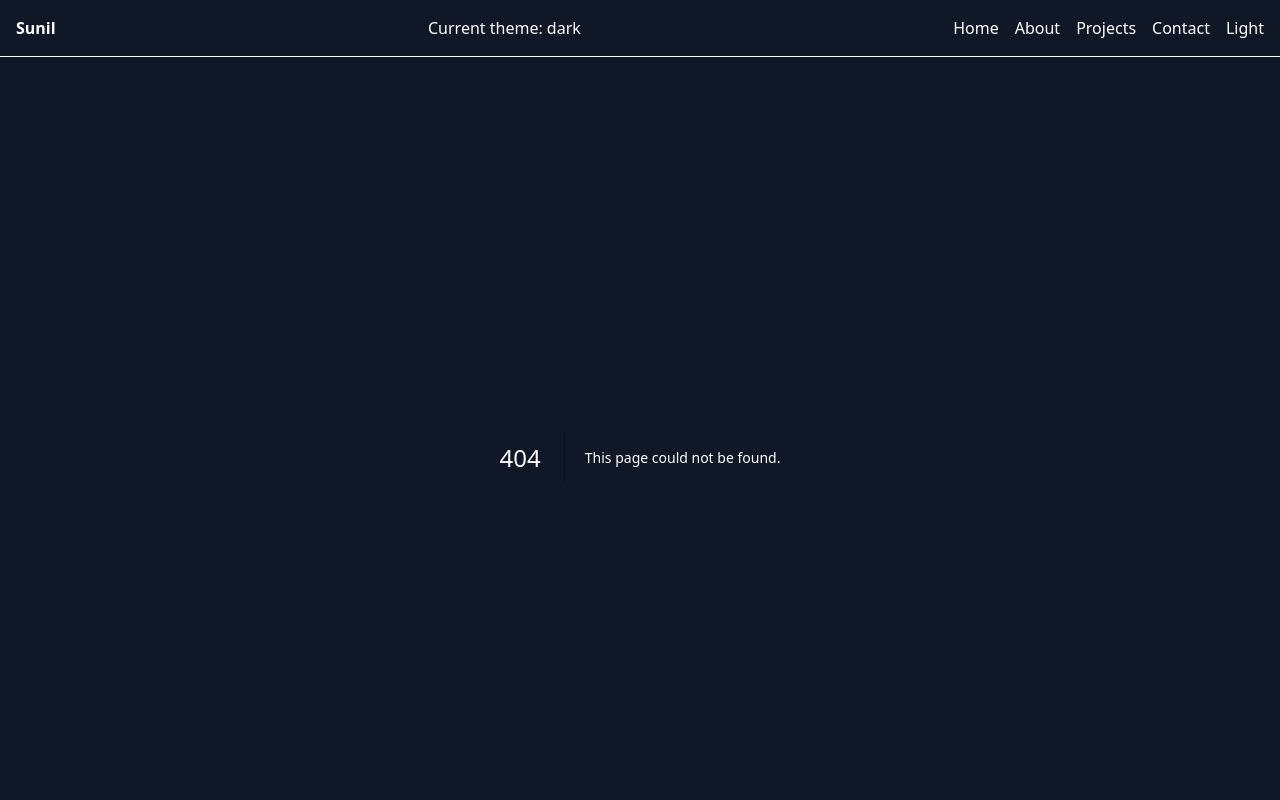
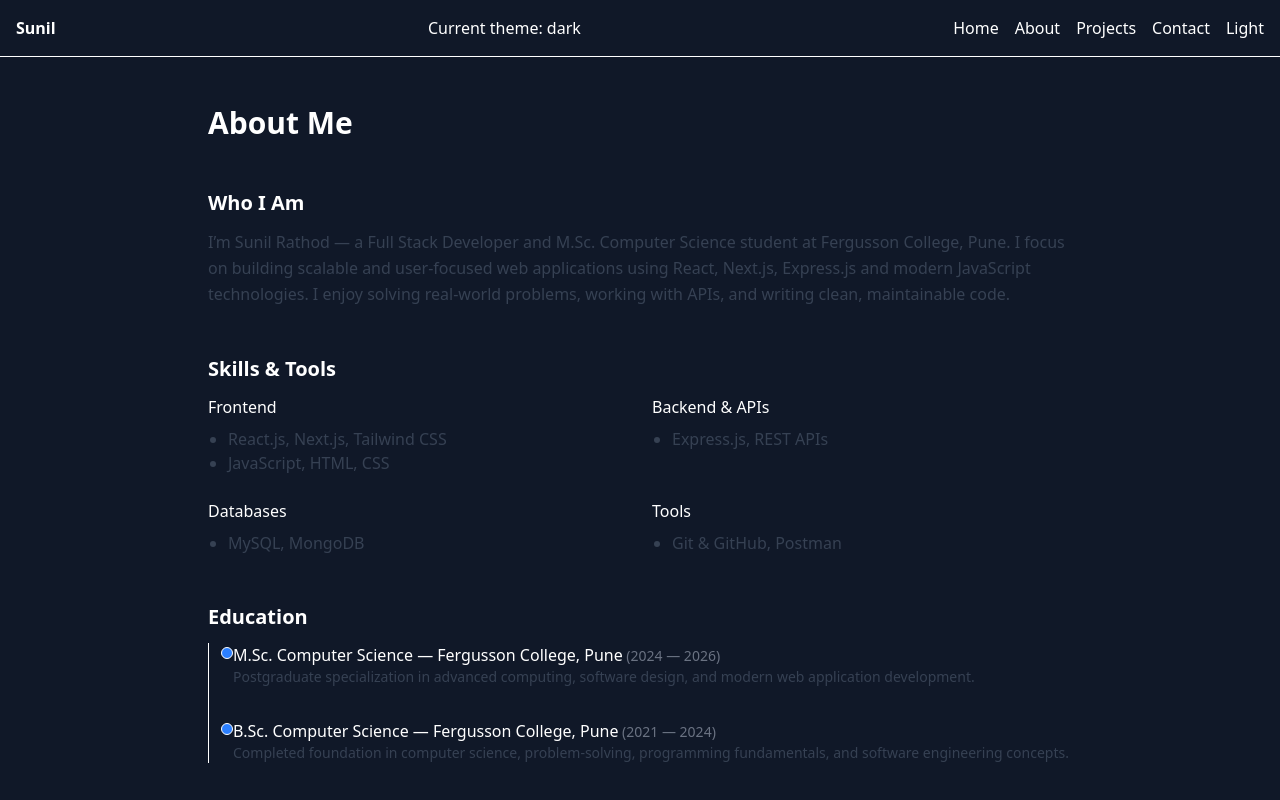
Before and after one commit to sunil0336/Portfolio, a Next.js app: page /about in a window 1280 px wide. Before the commit this address had no page. Shown: the top 800 px of the page. Built offline with nearby package versions, Linux system fonts and the light colour scheme.

Commit message:
about page completed

```diff
--- /dev/null
+++ b/app/about/page.tsx
@@ -0,0 +1,141 @@
+"use client"
+import { motion } from "framer-motion";
+
+
+export default function AboutPage() {
+  return (
+    <section className="max-w-4xl mx-auto px-4 py-12 space-y-12">
+
+      {/* Page Title */}
+      <h1 className="text-3xl font-bold">About Me</h1>
+
+      {/* Intro */}
+      <div className="space-y-3">
+        <h2 className="text-xl font-semibold">Who I Am</h2>
+        <p className="text-gray-700 dark:text-gray-300 leading-relaxed">
+          I’m Sunil Rathod — a Full Stack Developer and M.Sc. Computer Science
+          student at Fergusson College, Pune. I focus on building scalable and
+          user-focused web applications using React, Next.js, Express.js and
+          modern JavaScript technologies. I enjoy solving real-world problems,
+          working with APIs, and writing clean, maintainable code.
+        </p>
+      </div>
+
+      {/* Skills */}
+      <div className="space-y-3">
+        <h2 className="text-xl font-semibold">Skills & Tools</h2>
+
+        <div className="grid md:grid-cols-2 gap-6">
+          <div>
+            <h3 className="font-medium mb-2">Frontend</h3>
+            <ul className="list-disc ml-5 text-gray-700 dark:text-gray-300">
+              <li>React.js, Next.js, Tailwind CSS</li>
+              <li>JavaScript, HTML, CSS</li>
+            </ul>
+          </div>
+
+          <div>
+            <h3 className="font-medium mb-2">Backend & APIs</h3>
+            <ul className="list-disc ml-5 text-gray-700 dark:text-gray-300">
+              <li>Express.js, REST APIs</li>
+            </ul>
+          </div>
+
+          <div>
+            <h3 className="font-medium mb-2">Databases</h3>
+            <ul className="list-disc ml-5 text-gray-700 dark:text-gray-300">
+              <li>MySQL, MongoDB</li>
+            </ul>
+          </div>
+
+          <div>
+            <h3 className="font-medium mb-2">Tools</h3>
+            <ul className="list-disc ml-5 text-gray-700 dark:text-gray-300">
+              <li>Git & GitHub, Postman</li>
+            </ul>
+          </div>
+        </div>
+      </div>
+
+      {/* Education Timeline */}
+      <div className="space-y-3">
+        <h2 className="text-xl font-semibold">Education</h2>
+
+        <div className="relative border-l pl-6 space-y-8">
+
+          <motion.div
+            initial={{ opacity: 0, y: 20 }}
+            whileInView={{ opacity: 1, y: 0 }}
+            viewport={{ once: true }}
+            transition={{ duration: 0.4 }}
+            className="relative"
+          >
+            {/* Dot */}
+            <motion.span
+              whileHover={{ scale: 1.2 }}
+              className="absolute -left-3 top-1 w-3 h-3 rounded-full bg-blue-500 border"
+            />
+
+            <h3 className="font-medium">
+              M.Sc. Computer Science — Fergusson College, Pune
+              <span className="text-sm text-gray-500 dark:text-gray-400">
+                {" "}
+                (2024 — 2026)
+              </span>
+            </h3>
+            <p className="text-sm text-gray-700 dark:text-gray-300">
+              Postgraduate specialization in advanced computing, software design,
+              and modern web application development.
+            </p>
+          </motion.div>
+
+          {/* Timeline Item */}
+          <motion.div
+            initial={{ opacity: 0, y: 20 }}
+            whileInView={{ opacity: 1, y: 0 }}
+            viewport={{ once: true }}
+            transition={{ duration: 0.4, delay: 0.1 }}
+            className="relative"
+          >
+            <motion.span
+              whileHover={{ scale: 1.2 }}
+              className="absolute -left-3 top-1 w-3 h-3 rounded-full bg-blue-500 border"
+            />
+
+            <h3 className="font-medium">
+              B.Sc. Computer Science — Fergusson College, Pune
+              <span className="text-sm text-gray-500 dark:text-gray-400">
+                {" "}
+                (2021 — 2024)
+              </span>
+            </h3>
+            <p className="text-sm text-gray-700 dark:text-gray-300">
+              Completed foundation in computer science, problem-solving,
+              programming fundamentals, and software engineering concepts.
+            </p>
+          </motion.div>
+
+        </div>
+      </div>
+
+      <a
+        href="https://drive.google.com/file/d/1YVfj7Rjf13dtsSzsl3OG42bLTKllHEPn/view?usp=drive_link"
+        target="_blank"
+        rel="noopener noreferrer"
+        className="inline-block px-6 py-2 border rounded font-medium hover:bg-gray-100 dark:hover:bg-gray-800 transition"
+      >
+        Download Resume
+      </a>
+
+
+      {/* Currently Learning */}
+      <div className="space-y-2">
+        <h2 className="text-xl font-semibold">Currently Learning</h2>
+        <p className="text-gray-700 dark:text-gray-300">
+          TypeScript best practices, backend architecture, API security and
+          scalable MERN + Next.js application design.
+        </p>
+      </div>
+    </section>
+  );
+}
--- a/app/components/ProjectCard.tsx
+++ b/app/components/ProjectCard.tsx
@@ -20,41 +20,39 @@ export default function ProjectCard({
   live,
 }: ProjectCardProps) {
   return (
-    <motion.div
-      className="border rounded-xl overflow-hidden shadow-sm hover:shadow-md transition"
-      initial={{ opacity: 0, y: 10 }}
-      animate={{ opacity: 1, y: 0 }}
-      transition={{ duration: 0.3 }}
-      whileHover={{ scale: 1.02 }}
-    >
-      <Image
+<div className="rounded-xl border p-5 shadow-sm hover:shadow-lg hover:-translate-y-[2px] transition">
+
+      {imageUrl && (
+        <img
           src={imageUrl}
           alt={title}
-        width={600}
-        height={400}
-        className="object-cover"
+          className="w-full h-40 object-cover rounded mb-3"
         />
+      )}
 
-      <div className="p-4 space-y-4">
-        <h3 className="text-xl font-semibold">{title}</h3>
-        <p className="text-sm text-gray-600 dark:text-gray-300">
+      <h3 className="font-semibold text-lg">{title}</h3>
+      <p className="text-sm text-gray-600 dark:text-gray-300 mt-1">
         {description}
       </p>
 
-        <ul className="flex flex-wrap gap-2 text-xs">
+      {/* Tech Stack Badges */}
+      <div className="flex flex-wrap gap-2 mt-3">
         {techStack.map((tech) => (
-            <li key={tech} className="px-2 py-1 border rounded">
+          <span
+            key={tech}
+            className="px-2 py-1 text-xs rounded-full bg-gray-200 dark:bg-gray-700"
+          >
             {tech}
-            </li>
+          </span>
         ))}
-        </ul>
+      </div>
 
-        <div className="flex gap-4">
+      {/* Action Buttons */}
+      <div className="flex gap-3 mt-4">
         <a
           href={github}
           target="_blank"
-            rel="noopener noreferrer"
-            className="text-sm underline"
+          className="px-3 py-1 text-sm border rounded hover:bg-gray-100 dark:hover:bg-gray-800"
         >
           GitHub
         </a>
@@ -63,14 +61,12 @@ export default function ProjectCard({
           <a
             href={live}
             target="_blank"
-              rel="noopener noreferrer"
-              className="text-sm underline"
+            className="px-3 py-1 text-sm border rounded hover:bg-gray-100 dark:hover:bg-gray-800"
           >
             Live Demo
           </a>
         )}
       </div>
     </div>
-    </motion.div>
   );
 }
--- a/app/layout.tsx
+++ b/app/layout.tsx
@@ -14,8 +14,30 @@ const geistMono = Geist_Mono({
 });
 
 export const metadata: Metadata = {
-  title: "Sunil Rathod | Full Stack Developer",
-  description: "Full Stack Developer Portfolio",
+  title: "Sunil Rathod — Full Stack Developer",
+  description:
+    "Full Stack Developer specializing in React, Next.js, Node.js, and PostgreSQL. Building scalable and production-ready web applications.",
+  keywords: [
+    "Sunil Rathod",
+    "Full Stack Developer",
+    "React Developer",
+    "Next.js Developer",
+    "Portfolio"
+  ],
+  openGraph: {
+    title: "Sunil Rathod — Full Stack Developer",
+    description:
+      "Portfolio of Sunil Rathod — showcasing modern web applications and projects.",
+    url: "https://your-portfolio-url.com",
+    images: ["/og-image.png"],
+  },
+  twitter: {
+    card: "summary_large_image",
+    title: "Sunil Rathod — Full Stack Developer",
+    description: "React & Next.js Developer Portfolio",
+    images: ["/og-image.png"],
+  },
+
 };
 
 export default function RootLayout({
--- a/app/page.tsx
+++ b/app/page.tsx
@@ -36,8 +36,20 @@ export default function Home() {
           animate={{ opacity: 1, y: 0 }}
           transition={{ duration: 0.5, delay: 0.3 }}
         >
-          <button className="px-6 py-2 border rounded"><Link href="/projects">View Project </Link></button>
-          <button className="px-6 py-2 border rounded"><Link href='/contact'> Contact Me </Link></button>
+          <Link
+            href="/projects"
+            className="px-6 py-2 border rounded inline-block hover:bg-gray-100 dark:hover:bg-gray-800 dark:hover:text-white"
+          >
+            View Projects
+          </Link>
+
+          <Link
+            href="/contact"
+            className="px-6 py-2 border rounded inline-block hover:bg-gray-100 dark:hover:bg-gray-800 dark:hover:text-white"
+          >
+            Contact Me
+          </Link>
+
         </motion.div>
       </section>
     </>
--- a/app/projects/page.tsx
+++ b/app/projects/page.tsx
@@ -3,10 +3,10 @@ import ProjectCard from "../components/ProjectCard";
 
 export default function ProjectsPage() {
   return (
-    <section className="max-w-6xl mx-auto p-6 space-y-10">
-      <h1 className="text-3xl font-bold text-center">Projects</h1>
+    <section className="max-w-5xl mx-auto px-4 py-10">
+  <h1 className="text-3xl font-bold mb-6">Projects</h1>
 
-      <div className="grid gap-6 md:grid-cols-2">
+      <div className="grid gap-6 sm:grid-cols-2 lg:grid-cols-3">
         {projects.map((project) => (
           <ProjectCard key={project.title} {...project} />
         ))}
```
Also changed, not shown: public/og-image.jpg (added), 1 other file (tests, documents, lock files or other folders). Lines whose indentation alone changed are shown as unchanged.
